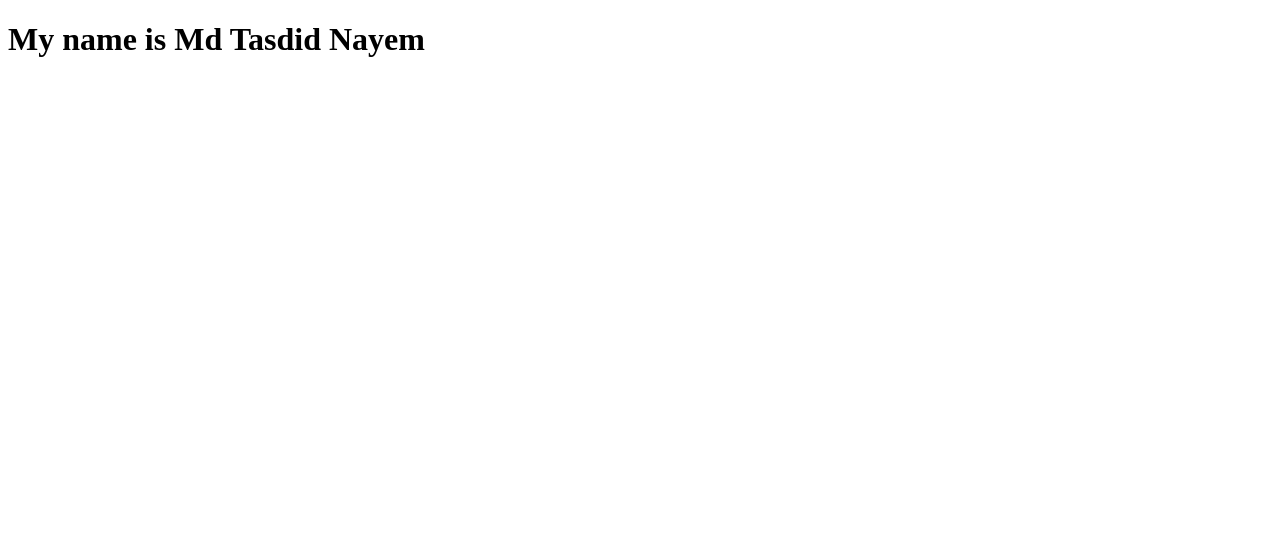
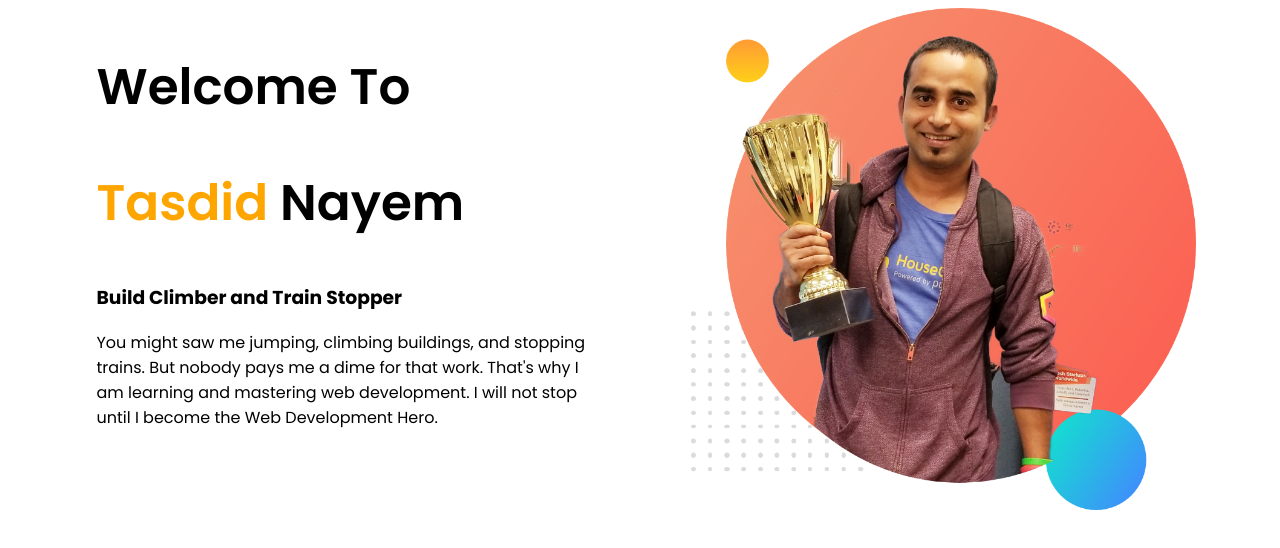
Before and after one commit to tnayem/web-portfolio, a plain HTML site: page index.html in a window 1280 px wide. Drawn offline with Linux system fonts and the light colour scheme.

Commit message:
add portfolio

```diff
--- a/index.html
+++ b/index.html
@@ -3,9 +3,22 @@
 <head>
     <meta charset="UTF-8">
     <meta name="viewport" content="width=device-width, initial-scale=1.0">
-    <title>Document</title>
+    <title>Md Tasdid Nayem</title>
+    <link rel="preconnect" href="https://fonts.gstatic.com">
+    <link href="https://fonts.googleapis.com/css2?family=Poppins:wght@300;400;600;700&display=swap" rel="stylesheet">
+    <link rel="stylesheet" href="style.css">
 </head>
 <body>
-    <h1>My name is Md Tasdid Nayem</h1>
+    <section>
+        <div class="half-width">
+            <h1>Welcome To</h1>
+            <h1><span class="name-color">Tasdid</span> Nayem</h1>
+            <h3>Build Climber and Train Stopper</h3>
+            <p>You might saw me jumping, climbing buildings, and stopping trains. But nobody pays me a dime for that work. That's why I am learning and mastering web development. I will not stop until I become the Web Development Hero.</p>
+        </div>
+        <div class="half-width">
+            <img src="images/jhankar.png" alt="My Picture">
+        </div>
+    </section>
 </body>
 </html>
--- /dev/null
+++ b/style.css
@@ -0,0 +1,20 @@
+body{
+    font-family: 'Poppins', sans-serif;
+}
+.name-color{
+    color:orange;
+}
+h1{
+    font-size: 50px;
+  font-weight: 600;
+}
+.half-width{
+    width:40%;
+    float:left;
+    margin-left:5%;
+    padding-left: 2%;
+
+}
+.half-width img{
+    width:100%;
+}
```
